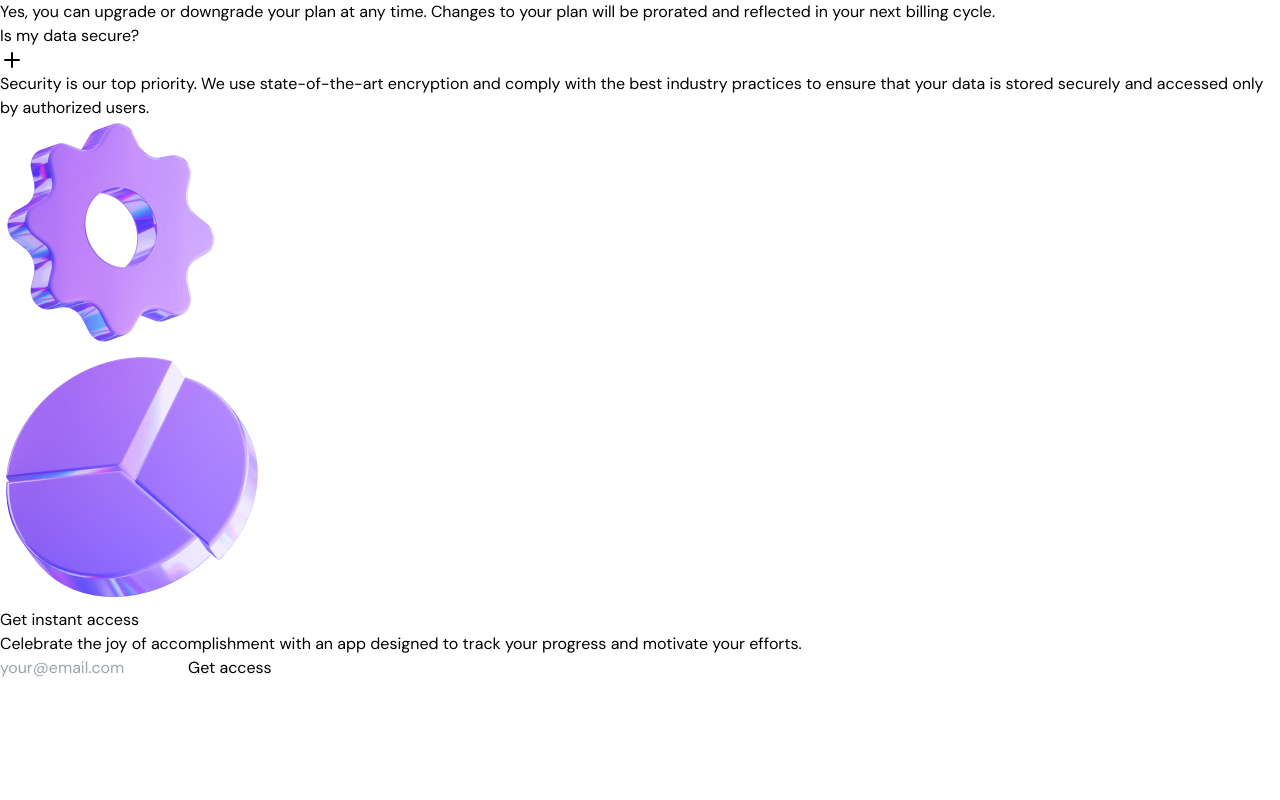
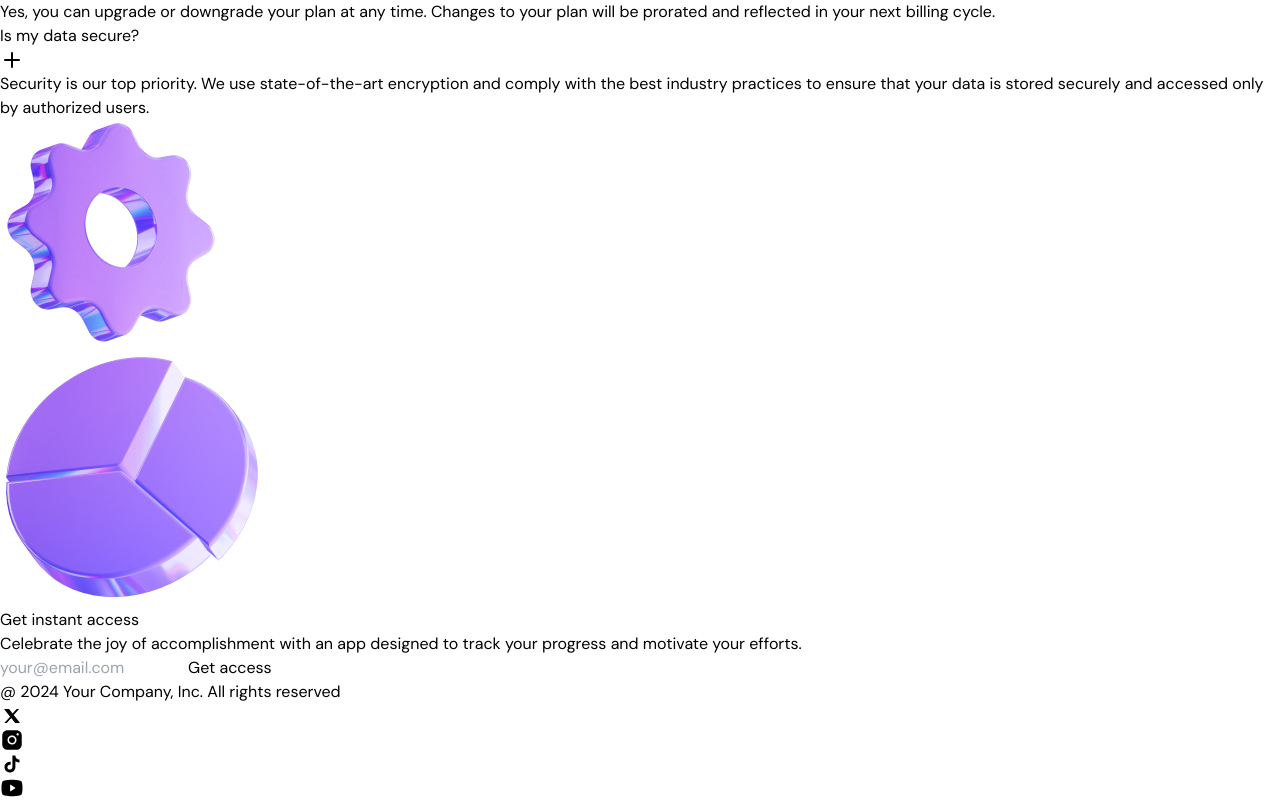
Before and after one commit to Oms-343/taskify-app-landing-page, a Next.js app: page / in a window 1280 px wide. Shown: the part 2292-3092 px from the top of the page. Before the commit the page ends 2972 px from the top, so only its background shows below. Built offline with nearby package versions, Linux system fonts and the light colour scheme.

Commit message:
Footer section complete

```diff
--- a/src/app/page.tsx
+++ b/src/app/page.tsx
@@ -6,6 +6,7 @@ import Features from "@/components/Features";
 import ProductShowcase from "@/components/ProductShowcase";
 import FAQs from "@/components/FAQs";
 import CTA from "@/components/CTA";
+import Footer from "@/components/Footer";
 
 export default function Home() {
   return (
@@ -18,6 +19,7 @@ export default function Home() {
       <ProductShowcase />
       <FAQs />
       <CTA />
+      <Footer />
     </>
   );
 }
--- /dev/null
+++ b/src/components/Footer.tsx
@@ -0,0 +1,33 @@
+import InstaIcon from "@/public/icons/insta.svg";
+import XIcon from "@/public/icons/x-social.svg";
+import TikTokIcon from "@/public/icons/tiktok.svg";
+import YoutubeIcon from "@/public/icons/youtube.svg";
+import { TIMEOUT } from "dns";
+
+export default function Footer() {
+  return (
+    <footer className="border-t border-white/20 bg-black py-5 text-white/60">
+      <div className="container">
+        <div className="flex flex-col gap-4 md:flex-row md:justify-between">
+          <p className="text-center">
+            @ 2024 Your Company, Inc. All rights reserved
+          </p>
+          <ul className="flex justify-center gap-2.5">
+            <li>
+              <XIcon />
+            </li>
+            <li>
+              <InstaIcon />
+            </li>
+            <li>
+              <TikTokIcon />
+            </li>
+            <li>
+              <YoutubeIcon />
+            </li>
+          </ul>
+        </div>
+      </div>
+    </footer>
+  );
+}
```
